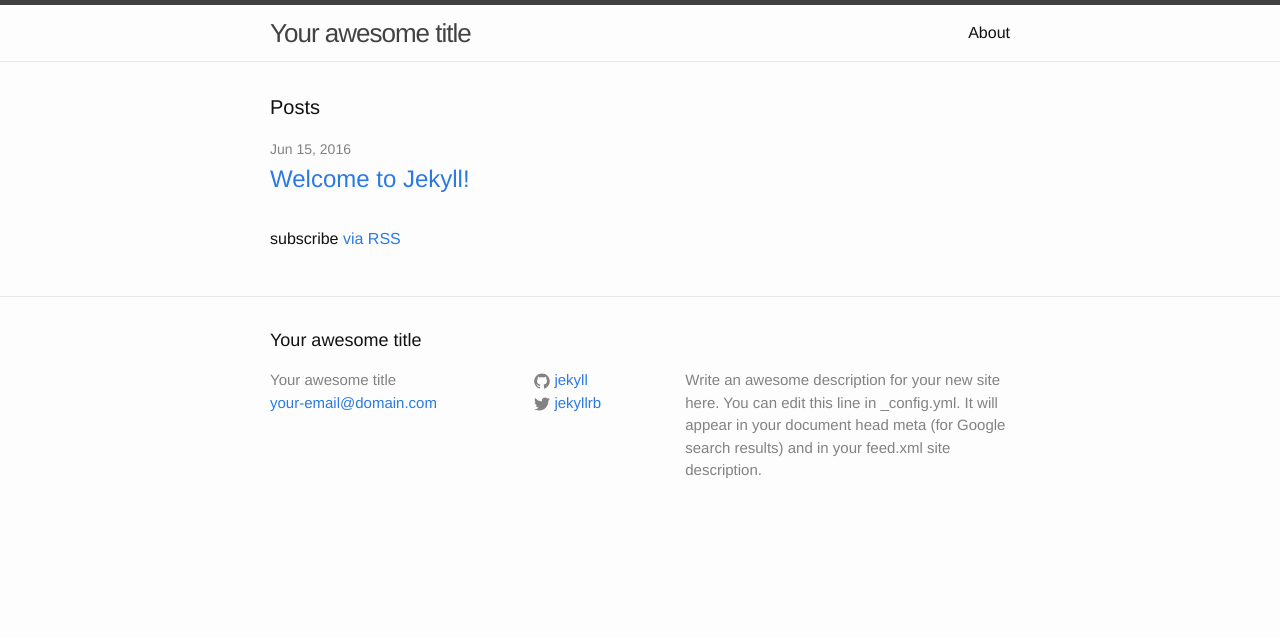
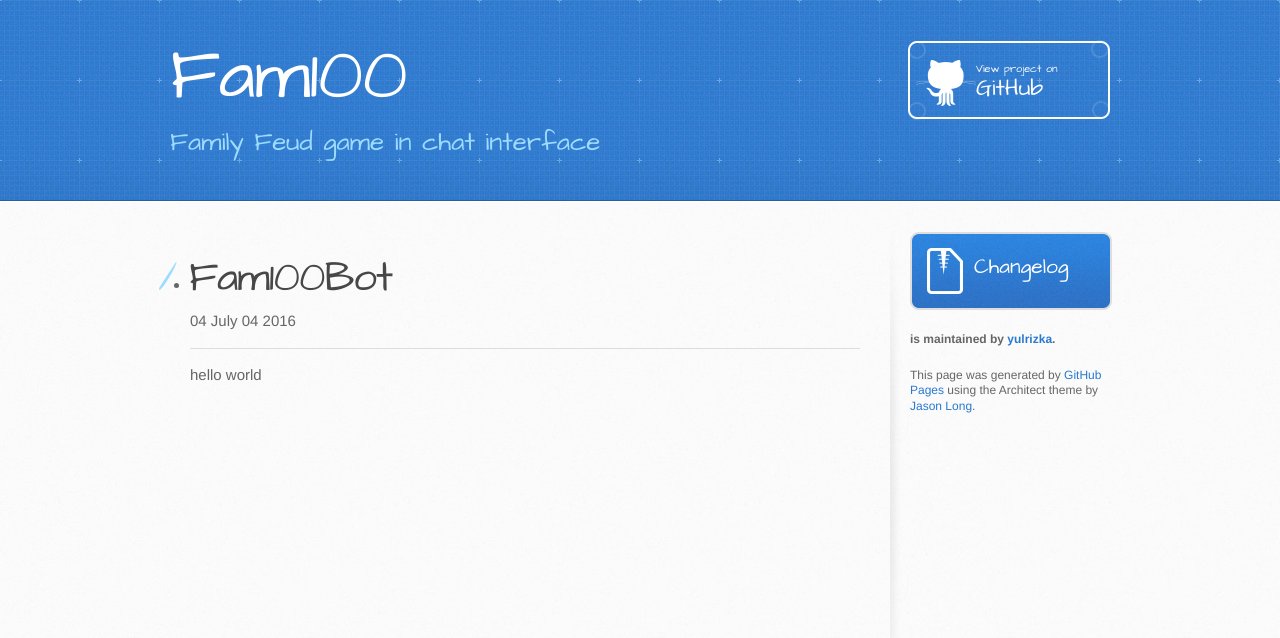
Before and after one commit to yulrizka/fam100, a Jekyll site: the page built from index.html, in a window 1280 px wide. Shown: the top 638 px of the page. Built offline with Jekyll 4.4.1, drawn with Linux system fonts in a browser that asks for light colours.

Commit message:
update index.html

```diff
--- a/_layouts/default.html
+++ b/_layouts/default.html
@@ -1,20 +1,47 @@
 <!DOCTYPE html>
 <html>
+  <head>
+    <meta charset='utf-8'>
+    <meta http-equiv="X-UA-Compatible" content="chrome=1">
+    <meta name="viewport" content="width=device-width, initial-scale=1, maximum-scale=1">
+    <link href='https://fonts.googleapis.com/css?family=Architects+Daughter' rel='stylesheet' type='text/css'>
+    <link rel="stylesheet" type="text/css" href="/stylesheets/stylesheet.css" media="screen">
+    <link rel="stylesheet" type="text/css" href="/stylesheets/github-light.css" media="screen">
+    <link rel="stylesheet" type="text/css" href="/stylesheets/print.css" media="print">
 
-  {% include head.html %}
+    <!--[if lt IE 9]>
+    <script src="//html5shiv.googlecode.com/svn/trunk/html5.js"></script>
+    <![endif]-->
+
+    <title>Fam100 by yulrizka</title>
+  </head>
 
   <body>
+    <header>
+      <div class="inner">
+        <a href="/"><h1>Fam100</h1></a>
+        <h2>Family Feud game in chat interface</h2>
+        <a href="https://github.com/yulrizka/fam100" class="button"><small>View project on</small> GitHub</a>
+      </div>
+    </header>
 
-    {% include header.html %}
+    <div id="content-wrapper">
+      <div class="inner clearfix">
+        <section id="main-content">
+        {{ content }}
+        </section>
 
-    <div class="page-content">
-      <div class="wrapper">
-        {{ content }}
+        <aside id="sidebar">
+          <a href="/changelog.html" class="button">
+            Changelog
+          </a>
+          <p class="repo-owner"><a href="https://github.com/yulrizka/fam100"></a> is maintained by <a href="https://github.com/yulrizka">yulrizka</a>.</p>
+
+          <p>This page was generated by <a href="https://pages.github.com">GitHub Pages</a> using the Architect theme by <a href="https://twitter.com/jasonlong">Jason Long</a>.</p>
+        </aside>
       </div>
     </div>
 
-    {% include footer.html %}
 
   </body>
-
 </html>
--- a/_posts/2016-06-15-welcome-to-jekyll.markdown
+++ /dev/null
@@ -1,25 +0,0 @@
----
-layout: post
-title:  "Welcome to Jekyll!"
-date:   2016-06-15 08:23:37 +0200
-categories: jekyll update
----
-You’ll find this post in your `_posts` directory. Go ahead and edit it and re-build the site to see your changes. You can rebuild the site in many different ways, but the most common way is to run `jekyll serve`, which launches a web server and auto-regenerates your site when a file is updated.
-
-To add new posts, simply add a file in the `_posts` directory that follows the convention `YYYY-MM-DD-name-of-post.ext` and includes the necessary front matter. Take a look at the source for this post to get an idea about how it works.
-
-Jekyll also offers powerful support for code snippets:
-
-{% highlight ruby %}
-def print_hi(name)
-  puts "Hi, #{name}"
-end
-print_hi('Tom')
-#=> prints 'Hi, Tom' to STDOUT.
-{% endhighlight %}
-
-Check out the [Jekyll docs][jekyll-docs] for more info on how to get the most out of Jekyll. File all bugs/feature requests at [Jekyll’s GitHub repo][jekyll-gh]. If you have questions, you can ask them on [Jekyll Talk][jekyll-talk].
-
-[jekyll-docs]: http://jekyllrb.com/docs/home
-[jekyll-gh]:   https://github.com/jekyll/jekyll
-[jekyll-talk]: https://talk.jekyllrb.com/
--- a/index.html
+++ b/index.html
@@ -1,23 +1,13 @@
 ---
 layout: default
 ---
-
-<div class="home">
-
-  <h1 class="page-heading">Posts</h1>
-
 <ul class="post-list">
   {% for post in site.posts %}
   <li>
-        <span class="post-meta">{{ post.date | date: "%b %-d, %Y" }}</span>
-
-        <h2>
-          <a class="post-link" href="{{ post.url | prepend: site.baseurl }}">{{ post.title }}</a>
-        </h2>
+  <h1>{{ post.title }}</h1>
+    {{ post.date |  date: '%d %B %d %Y' }}
+    <hr/>
+    {{ post.content }}
   </li>
   {% endfor %}
 </ul>
-
-  <p class="rss-subscribe">subscribe <a href="{{ "/feed.xml" | prepend: site.baseurl }}">via RSS</a></p>
-
-</div>
```
Also changed, not shown: _posts/2016-07-04-fam100.md (added, +7 -0 lines), changelog.md (added). Lines whose indentation alone changed are shown as unchanged.
